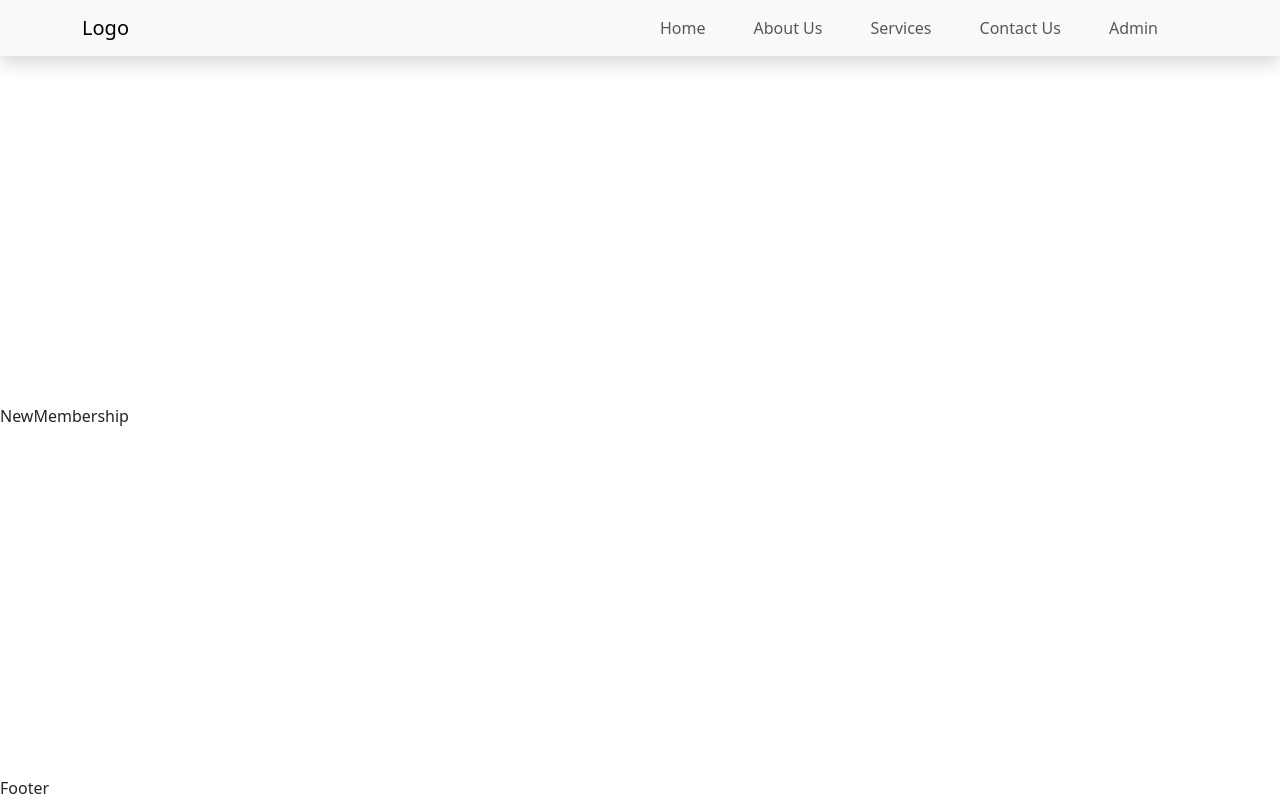
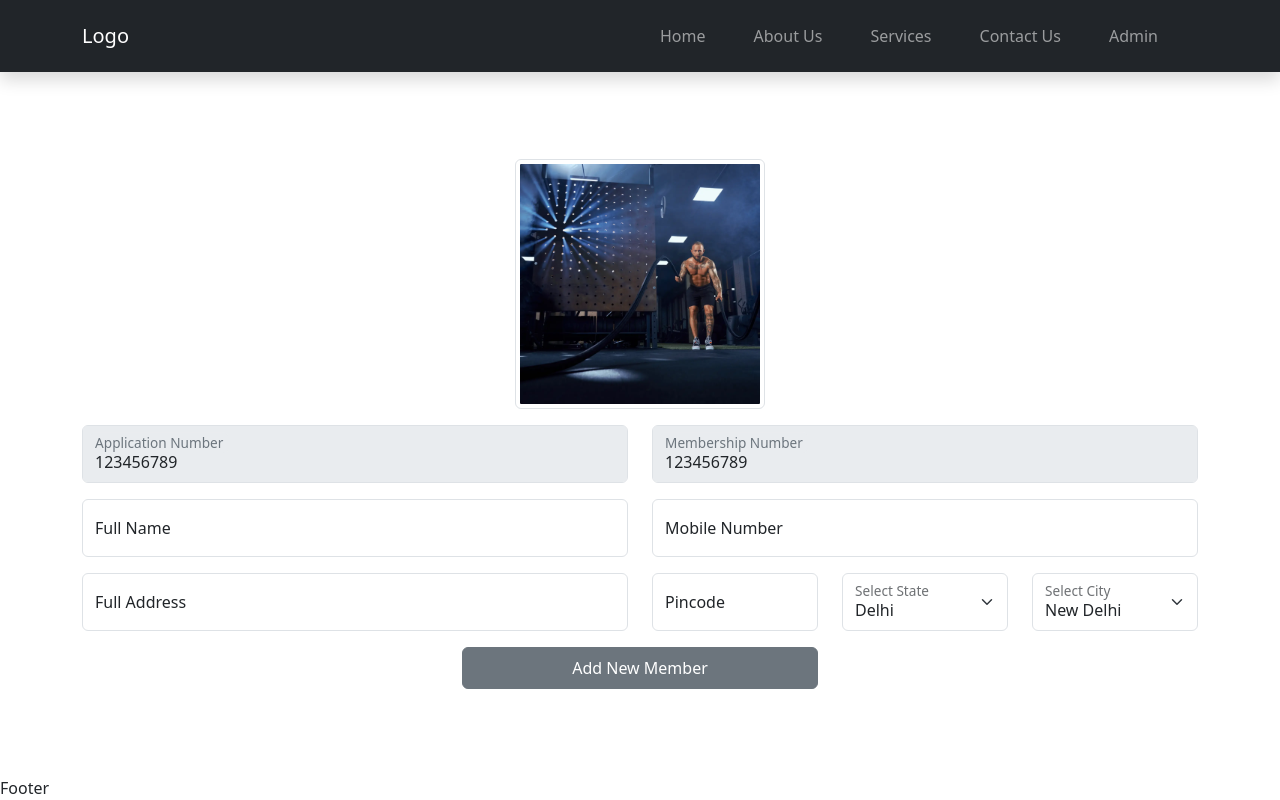
Before and after one commit to nagendergit2023/trainhighwebsite, a React (Create React App) app: page /new-membership in a window 1280 px wide. Built offline with nearby package versions, Linux system fonts and the light colour scheme.

Commit message:
regi form

```diff
--- a/public/index.html
+++ b/public/index.html
@@ -11,7 +11,7 @@
     />
     <link rel="apple-touch-icon" href="%PUBLIC_URL%/logo192.png" />
     <link rel="manifest" href="%PUBLIC_URL%/manifest.json" />
-    <title>Train High Gym</title>
+    <title>Train High Gym India - Fitness & Wellness Center</title>
   </head>
   <body>
     <noscript>You need to enable JavaScript to run this app.</noscript>
--- a/src/App.css
+++ b/src/App.css
@@ -21,3 +21,14 @@ body {
   margin-bottom: 20px;
   font-size: 42px;
 }
+
+.customer-photo {
+  height: 250px;
+  width: 250px;
+  display: flex;
+  margin: 0 auto;
+}
+
+.customer-photo img {
+  object-fit: cover;
+}
--- a/src/App.js
+++ b/src/App.js
@@ -11,6 +11,7 @@ import Admin from './Pages/Admin/Admin';
 import ComingSoon from './Pages/Home/ComingSoon';
 import NewMembership from "./Pages/Admin/NewMembership";
 import MembershipList from "./Pages/Admin/MembershipList";
+import Login from "./Pages/Admin/Login";
 
 function App() {
   return (
@@ -25,6 +26,7 @@ function App() {
       <Route path="/admin-panel" element={<Admin/>} />
       <Route path="/new-membership" element={<NewMembership/>} />
       <Route path="/membership-list" element={<MembershipList/>} />
+      <Route path="/login" element={<Login/>} />
     </Routes>
     <Footer />
     </>
--- a/src/Components/Header/Header.js
+++ b/src/Components/Header/Header.js
@@ -1,9 +1,10 @@
 import React from 'react';
 import { Navbar, Nav, Offcanvas, Container } from 'react-bootstrap';
+import { Link } from "react-router-dom";
 
 function Header() {
   return (
-        <Navbar expand="lg" className="bg-light shadow sticky-top">
+        <Navbar expand="lg" bg="dark" data-bs-theme="dark" className="shadow sticky-top py-lg-3">
           <Container>
             <Navbar.Brand href="/">Logo</Navbar.Brand>
             <Navbar.Toggle />
@@ -18,11 +19,11 @@ function Header() {
               </Offcanvas.Header>
               <Offcanvas.Body>
                 <Nav className="justify-content-end flex-grow-1 pe-3">
-                  <Nav.Link href="/" className="px-3 mx-2">Home</Nav.Link>
-                  <Nav.Link href="/about-us" className="px-3 mx-2">About Us</Nav.Link>
-                  <Nav.Link href="/services" className="px-3 mx-2">Services</Nav.Link>
-                  <Nav.Link href="/contact-us" className="px-3 mx-2">Contact Us</Nav.Link>
-                  <Nav.Link href="/admin-panel" className="px-3 mx-2">Admin</Nav.Link>
+                  <Link to="/home" className="nav-link px-3 mx-2">Home</Link>
+                  <Link to="/about-us" className="nav-link px-3 mx-2">About Us</Link>
+                  <Link to="/services" className="nav-link px-3 mx-2">Services</Link>
+                  <Link to="/contact-us" className="nav-link px-3 mx-2">Contact Us</Link>
+                  <Link to="/login" className="nav-link px-3 mx-2">Admin</Link>
                 </Nav>
               </Offcanvas.Body>
             </Navbar.Offcanvas>
--- /dev/null
+++ b/src/Pages/Admin/Login.js
@@ -0,0 +1,40 @@
+import React from 'react';
+import { Container } from 'react-bootstrap';
+import { Row } from 'react-bootstrap';
+import { Col } from 'react-bootstrap';
+import { Card } from 'react-bootstrap';
+import { FloatingLabel, Form } from "react-bootstrap";
+import { Link } from "react-router-dom";
+
+function Login() {
+  return (
+    <section>
+      <Container>
+        <Row className="justify-content-center align-items-center">
+          <Col lg={5}>
+            <Card>
+              <Card.Body className="text-center">
+                <h4 className="mb-lg-4">Admin Login</h4>
+                <Form>
+                  <FloatingLabel
+                    controlId="floatingInput"
+                    label="Email address"
+                    className="mb-3"
+                  >
+                    <Form.Control type="email" placeholder="name@example.com" />
+                  </FloatingLabel>
+                  <FloatingLabel controlId="floatingPassword" label="Password" className="mb-3">
+                    <Form.Control type="password" placeholder="Password" />
+                  </FloatingLabel>
+                  <Link to="/new-membership" className="btn btn-secondary w-100 py-2">Login</Link>
+                </Form>
+              </Card.Body>
+            </Card>
+          </Col>
+        </Row>
+      </Container>
+    </section>
+  )
+}
+
+export default Login;
--- a/src/Pages/Admin/MembershipList.js
+++ b/src/Pages/Admin/MembershipList.js
@@ -1,8 +1,95 @@
-import React from 'react'
+import React from 'react';
+import { Button, Col, Container, FloatingLabel, Form, Row, Table } from "react-bootstrap";
 
 function MembershipList() {
   return (
-    <div>MembershipList</div>
+    <section>
+      <Container>
+        <Row>
+          <Col lg={12} className="mb-lg-4">
+          <Form>
+            <Row>
+            <Col lg={10}>
+            <FloatingLabel
+        controlId="floatingInput"
+        label="Search by Name, Membership ID or Mobile Number"
+        className="mb-3"
+      >
+        <Form.Control type="email" placeholder="name@example.com" />
+      </FloatingLabel>
+            </Col>
+            <Col lg={2}>
+            <Button variant="secondary" className="w-100 py-3">Search</Button>
+            </Col>
+            </Row>
+          </Form>
+          </Col>
+          <Col lg={12}>
+          <Table striped bordered hover className="w-100">
+      <thead>
+        <tr>
+          <th>S No.</th>
+          <th>Member Name</th>
+          <th>Address</th>
+          <th>Start Date</th>
+          <th>Mobile No.</th>
+          <th>Membership</th>
+          <th>Status</th>
+          <th>Actions</th>
+        </tr>
+      </thead>
+      <tbody>
+        <tr>
+          <td>1</td>
+          <td>Mark</td>
+          <td>Otto</td>
+          <td>@mdo</td>
+          <td>1</td>
+          <td>Mark</td>
+          <td>Otto</td>
+          <td>
+          <div className="d-flex align-items-center gap-2 justify-content-evenly">
+          <Button variant="secondary" className="" size="sm">Renew</Button>
+          <Button variant="secondary" className="" size="sm">Edit</Button>
+          </div>
+          </td>
+        </tr>
+        <tr>
+        <td>1</td>
+          <td>Mark</td>
+          <td>Otto</td>
+          <td>@mdo</td>
+          <td>1</td>
+          <td>Mark</td>
+          <td>Otto</td>
+          <td>
+          <div className="d-flex align-items-center gap-2 justify-content-evenly">
+          <Button variant="secondary" className="" size="sm">Renew</Button>
+          <Button variant="secondary" className="" size="sm">Edit</Button>
+          </div>
+          </td>
+        </tr>
+        <tr>
+        <td>1</td>
+          <td>Mark</td>
+          <td>Otto</td>
+          <td>@mdo</td>
+          <td>1</td>
+          <td>Mark</td>
+          <td>Otto</td>
+          <td>
+          <div className="d-flex align-items-center gap-2 justify-content-evenly">
+          <Button variant="secondary" className="" size="sm">Renew</Button>
+          <Button variant="secondary" className="" size="sm">Edit</Button>
+          </div>
+          </td>
+        </tr>
+      </tbody>
+    </Table>
+          </Col>
+        </Row>
+      </Container>
+    </section>
   )
 }
 
--- a/src/Pages/Admin/NewMembership.js
+++ b/src/Pages/Admin/NewMembership.js
@@ -1,8 +1,103 @@
 import React from 'react'
+import { Col, Container, FloatingLabel, Form, Image, Row } from "react-bootstrap";
+import { Link } from "react-router-dom";
+// import CustomerPhoto from "../../assets/images/customer_photo.png";
+import CustomerPhoto from "../../assets/images/train_high_gym_coming_soon_1.webp";
 
 function NewMembership() {
   return (
-    <div>NewMembership</div>
+    <section>
+      <Container>
+        <Row className="justify-content-center align-items-center">
+          <Col lg={12}>
+            <Form>
+              <Row>
+                <Col lg={12} className="text-center mb-3">
+                <a href="#" className="customer-photo">
+                <Image src={CustomerPhoto} thumbnail />
+                </a>
+                </Col>
+                <Col lg={6}>
+                <FloatingLabel
+        controlId="floatingInput"
+        label="Application Number"
+        className="mb-3"
+      >
+        <Form.Control type="text" value="123456789" disabled />
+      </FloatingLabel>
+                </Col>
+                <Col lg={6}>
+                <FloatingLabel
+        controlId="floatingInput"
+        label="Membership Number"
+        className="mb-3"
+      >
+        <Form.Control type="text" value="123456789" disabled />
+      </FloatingLabel>
+                </Col>
+                <Col lg={6}>
+                <FloatingLabel
+        controlId="floatingInput"
+        label="Full Name"
+        className="mb-3"
+      >
+        <Form.Control type="text" placeholder="name@example.com" />
+      </FloatingLabel>
+                </Col>
+                <Col lg={6}>
+                <FloatingLabel
+        controlId="floatingInput"
+        label="Mobile Number"
+        className="mb-3"
+      >
+        <Form.Control type="text" placeholder="name@example.com" />
+      </FloatingLabel>
+                </Col>
+                <Col lg={6}>
+                <FloatingLabel
+        controlId="floatingInput"
+        label="Full Address"
+        className="mb-3"
+      >
+        <Form.Control type="email" placeholder="name@example.com" />
+      </FloatingLabel>
+                </Col>
+                <Col lg={2}>
+                <FloatingLabel
+        controlId="floatingInput"
+        label="Pincode"
+        className="mb-3"
+      >
+        <Form.Control type="text" placeholder="name@example.com" />
+      </FloatingLabel>
+                </Col>
+                <Col lg={2}>
+                <FloatingLabel controlId="floatingSelect" label="Select State" className="mb-3">
+      <Form.Select aria-label="Floating label select example">
+        <option value="1">Delhi</option>
+        <option value="2">Two</option>
+        <option value="3">Three</option>
+      </Form.Select>
+    </FloatingLabel>
+                </Col>
+                <Col lg={2}>
+                <FloatingLabel controlId="floatingSelect" label="Select City" className="mb-3">
+      <Form.Select aria-label="Floating label select example">
+        <option value="1">New Delhi</option>
+        <option value="2">Two</option>
+        <option value="3">Three</option>
+      </Form.Select>
+    </FloatingLabel>
+                </Col>
+                <Col lg={4} className="mx-auto ">
+                <Link to="/new-membership" className="btn btn-secondary w-100 py-2">Add New Member</Link>
+                </Col>
+              </Row>
+            </Form>
+          </Col>
+          </Row>
+          </Container>
+          </section>
   )
 }
 
--- a/src/Pages/Home/Home.js
+++ b/src/Pages/Home/Home.js
@@ -1,8 +1,47 @@
 import React from 'react'
+import { Carousel } from "react-bootstrap"
 
 function Home() {
   return (
-    <div>Home</div>
+    <>
+    <Carousel interval={3000}>
+      <Carousel.Item>
+        <img
+          className="d-block w-100"
+          src=""
+          alt="First slide"
+        />
+        <Carousel.Caption>
+          <h3>First slide label</h3>
+          <p>Nulla vitae elit libero, a pharetra augue mollis interdum.</p>
+        </Carousel.Caption>
+      </Carousel.Item>
+      <Carousel.Item>
+        <img
+          className="d-block w-100"
+          src=""
+          alt="Second slide"
+        />
+        <Carousel.Caption>
+          <h3>Second slide label</h3>
+          <p>Lorem ipsum dolor sit amet, consectetur adipiscing elit.</p>
+        </Carousel.Caption>
+      </Carousel.Item>
+      <Carousel.Item>
+        <img
+          className="d-block w-100"
+          src=""
+          alt="Third slide"
+        />
+        <Carousel.Caption>
+          <h3>Third slide label</h3>
+          <p>
+            Praesent commodo cursus magna, vel scelerisque nisl consectetur.
+          </p>
+        </Carousel.Caption>
+      </Carousel.Item>
+    </Carousel>
+    </>
   )
 }
 
```
Also changed, not shown: src/assets/images/customer_photo.png (added).
